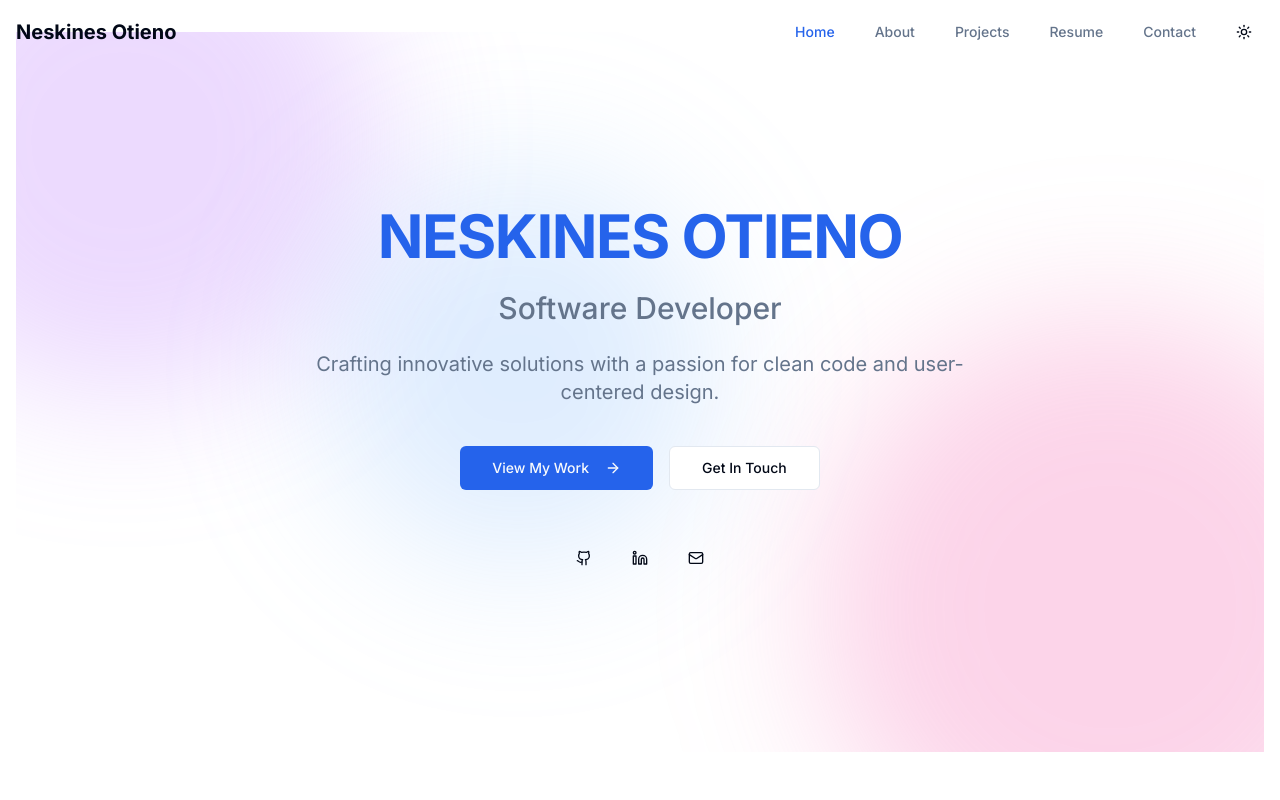
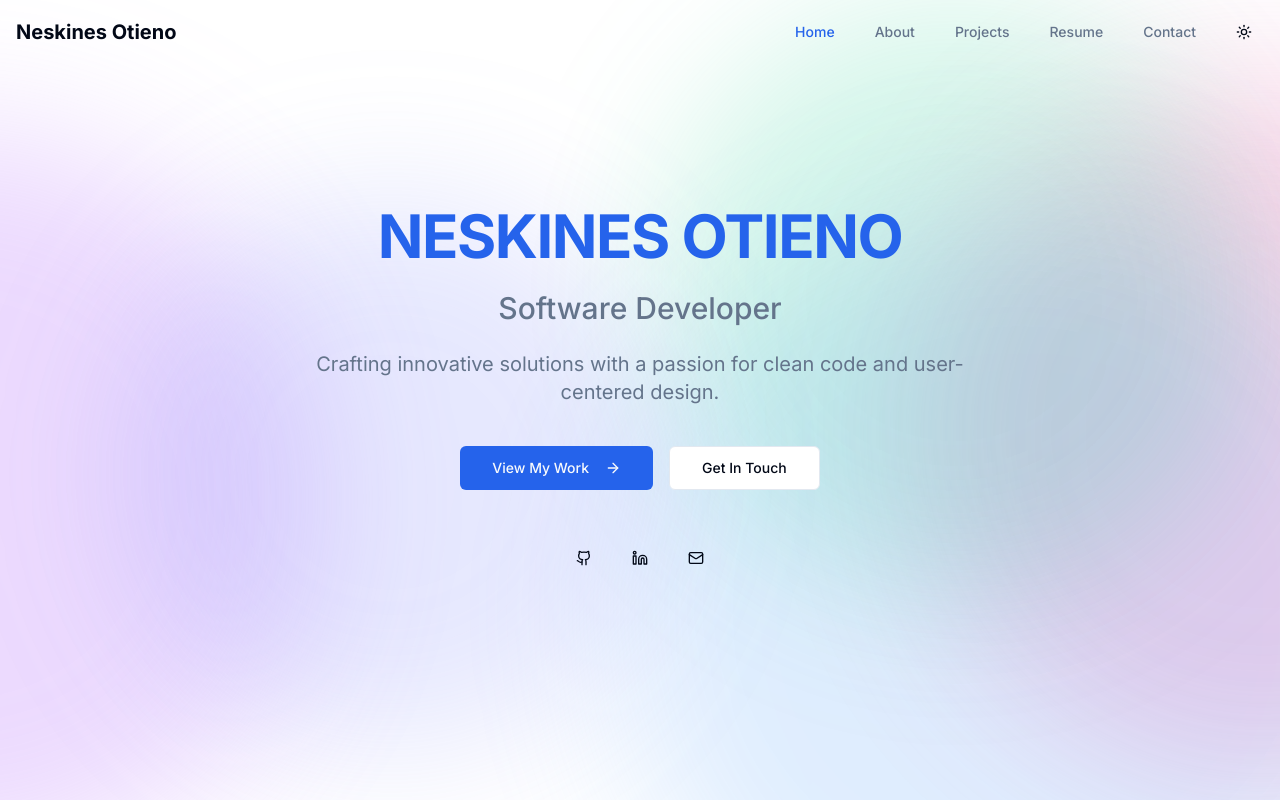
Before and after one commit to neski321/my-website, a Next.js app: page / in a window 1280 px wide. Shown: the top 800 px of the page. Built offline with nearby package versions, Linux system fonts and the light colour scheme.

Commit message:
added more blobs and enhanced overflow

```diff
--- a/src/components/hero-section.tsx
+++ b/src/components/hero-section.tsx
@@ -41,36 +41,65 @@ export function HeroSection() {
   const isDark = resolvedTheme === "dark"
 
   return (
-    <section className="relative py-24 md:py-32 flex flex-col items-center justify-center min-h-[90vh] overflow-hidden">
-
-      {/* 🔮 Animated Glowing Blobs */}
-      <div className="absolute inset-0 z-0">
+    <section className="relative py-24 md:py-32 flex flex-col items-center justify-center min-h-[90vh] w-full">
+      {/* 🌌 Full-bleed animated background blobs (NOT clipped) */}
+     <div className="fixed top-0 left-0 w-full h-full z-[-1] pointer-events-none">
+  {/* Purple Blob */}
   <motion.div
-          className={`absolute top-[-150px] left-[-150px] w-[400px] h-[400px] rounded-full filter blur-3xl
-            ${isDark ? "bg-purple-700/30 shadow-[0_0_80px_40px_rgba(168,85,247,0.3)]"
-                    : "bg-purple-400/30 shadow-[0_0_80px_40px_rgba(192,132,252,0.4)]"}`}
-          animate={{ x: [0, 60, 0], y: [0, 60, 0] }}
+    className={`absolute top-[20%] left-[-30%] w-[400px] h-[400px] sm:w-[500px] sm:h-[500px] md:w-[600px] md:h-[600px] rounded-full filter blur-3xl
+      ${isDark
+        ? "bg-purple-700/30 shadow-[0_0_100px_50px_rgba(168,85,247,0.3)]"
+        : "bg-purple-400/30 shadow-[0_0_100px_50px_rgba(192,132,252,0.4)]"}`}
+    animate={{ x: [0, 40, 0], y: [0, 40, 0] }}
     transition={{ duration: 14, repeat: Infinity, ease: "easeInOut" }}
   />
+
+  {/* Pink Blob */}
   <motion.div
-          className={`absolute bottom-[-150px] right-[-150px] w-[500px] h-[500px] rounded-full filter blur-3xl
-            ${isDark ? "bg-pink-700/30 shadow-[0_0_80px_40px_rgba(236,72,153,0.25)]"
-                    : "bg-pink-400/30 shadow-[0_0_80px_40px_rgba(244,114,182,0.3)]"}`}
-          animate={{ x: [0, -60, 0], y: [0, -50, 0] }}
+    className={`absolute bottom-[5%] right-[-25%] w-[400px] h-[400px] sm:w-[500px] sm:h-[500px] md:w-[600px] md:h-[600px] rounded-full filter blur-3xl
+      ${isDark
+        ? "bg-pink-700/30 shadow-[0_0_100px_50px_rgba(236,72,153,0.25)]"
+        : "bg-pink-400/30 shadow-[0_0_100px_50px_rgba(244,114,182,0.3)]"}`}
+    animate={{ x: [0, -40, 0], y: [0, -30, 30, 0] }}
     transition={{ duration: 16, repeat: Infinity, ease: "easeInOut" }}
   />
+
+  {/* Blue Blob - Center Glow */}
   <motion.div
-          className={`absolute top-[30%] left-[25%] w-[300px] h-[300px] rounded-full filter blur-3xl
-            ${isDark ? "bg-blue-700/20 shadow-[0_0_80px_40px_rgba(96,165,250,0.2)]"
-                    : "bg-blue-400/20 shadow-[0_0_80px_40px_rgba(147,197,253,0.3)]"}`}
-          animate={{ x: [0, 40, -40, 0], y: [0, -30, 30, 0] }}
+    className={`absolute top-[35%] left-[50%] w-[500px] h-[500px] sm:w-[600px] sm:h-[600px] md:w-[700px] md:h-[700px] rounded-full filter blur-3xl transform -translate-x-1/2
+      ${isDark
+        ? "bg-blue-700/20 shadow-[0_0_100px_50px_rgba(96,165,250,0.2)]"
+        : "bg-blue-400/20 shadow-[0_0_100px_50px_rgba(147,197,253,0.3)]"}`}
+    animate={{ x: [0, 30, -30, 0], y: [0, -20, 20, 0] }}
     transition={{ duration: 18, repeat: Infinity, ease: "easeInOut" }}
+  />
+
+  {/* Emerald Blob */}
+  <motion.div
+    className={`absolute top-[5%] right-[5%] w-[300px] h-[300px] sm:w-[400px] sm:h-[400px] md:w-[500px] md:h-[500px] rounded-full filter blur-3xl
+      ${isDark
+        ? "bg-emerald-700/20 shadow-[0_0_80px_40px_rgba(5,150,105,0.2)]"
+        : "bg-emerald-400/20 shadow-[0_0_80px_40px_rgba(52,211,153,0.25)]"}`}
+    animate={{ x: [0, -50, 50, 0], y: [0, 30, -30, 0] }}
+    transition={{ duration: 13, repeat: Infinity, ease: "easeInOut" }}
+  />
+
+  {/* Indigo Blob */}
+  <motion.div
+    className={`absolute bottom-[10%] left-[10%] w-[300px] h-[300px] sm:w-[400px] sm:h-[400px] md:w-[450px] md:h-[450px] rounded-full filter blur-3xl
+      ${isDark
+        ? "bg-indigo-700/20 shadow-[0_0_80px_40px_rgba(99,102,241,0.2)]"
+        : "bg-indigo-400/20 shadow-[0_0_80px_40px_rgba(129,140,248,0.25)]"}`}
+    animate={{ x: [0, 50, -50, 0], y: [0, -30, 30, 0] }}
+    transition={{ duration: 15, repeat: Infinity, ease: "easeInOut" }}
   />
 </div>
 
+
+
       {/* 🔤 Foreground Content */}
       <motion.div
-        className="relative z-10 text-center space-y-6 max-w-3xl mx-auto px-4"
+        className="text-center space-y-6 max-w-3xl mx-auto px-4"
         variants={containerVariants}
         initial="hidden"
         animate="visible"
```
Lines whose indentation alone changed are shown as unchanged.
